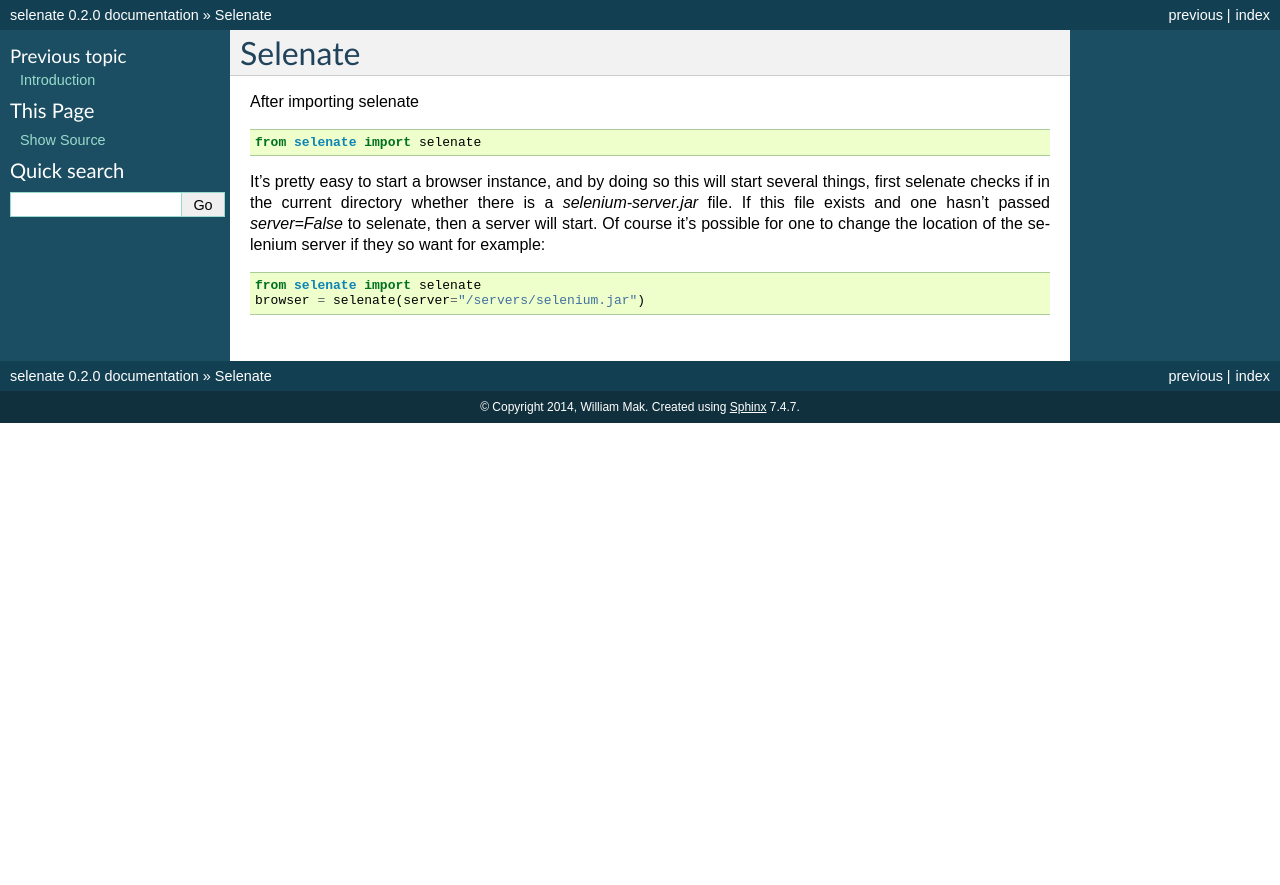
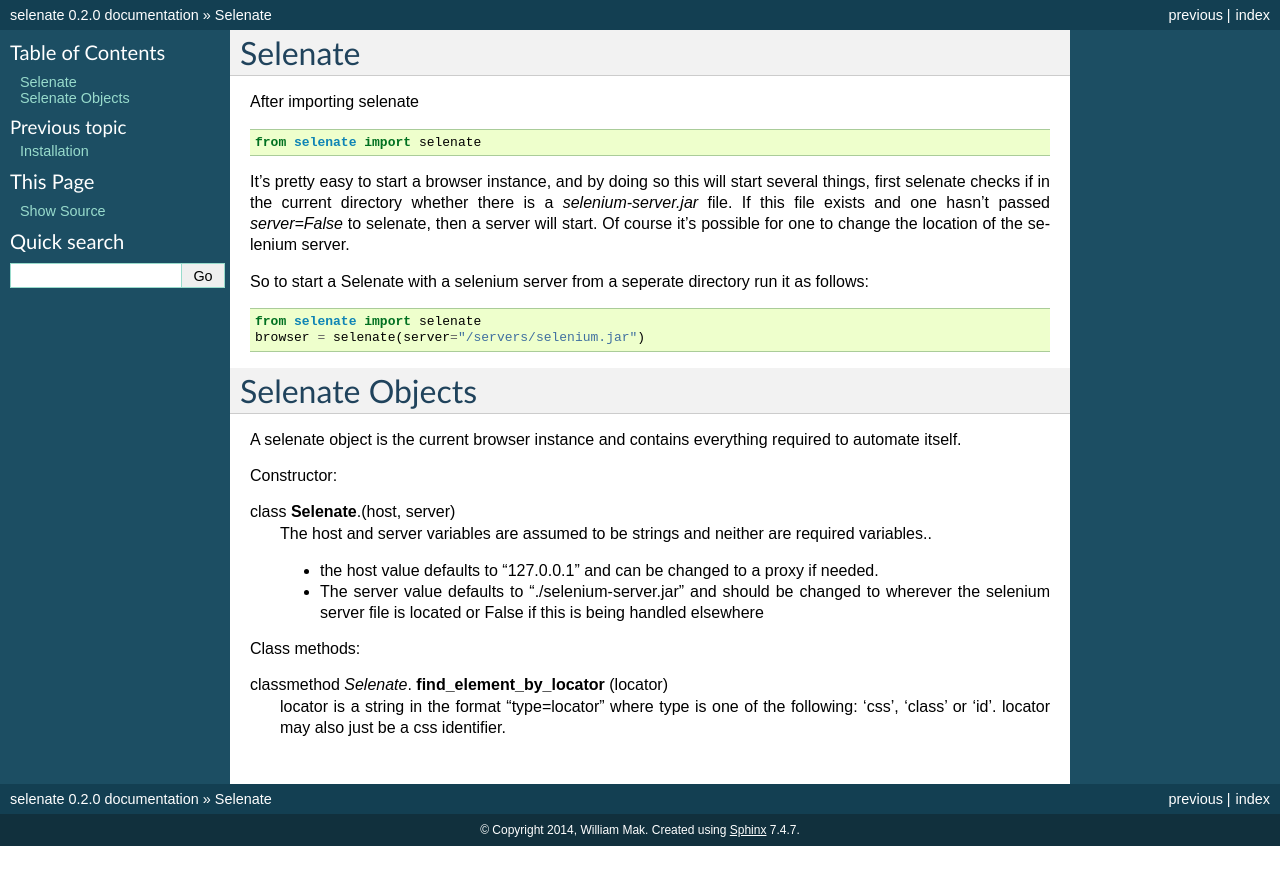
Before and after one commit to wmak/selenate, a Sphinx documentation site: the page built from docs/getting_started/selenate.rst, in a window 1280 px wide. Shown: the top 885 px of the page. Built offline with Sphinx 7.4.7, drawn with Linux system fonts in a browser that asks for light colours.

Commit message:
working on documentation

```diff
--- a/docs/getting_started/intro.rst
+++ b/docs/getting_started/intro.rst
@@ -1,6 +1,4 @@
-.. _intro
-
-Introduction
+Installation
 ============
 Selenate has dependencies on selenium, so at this point you should have
 installed selenate which in turn would have installed selenium. But if you
@@ -18,7 +16,7 @@
     pip install -U selenium
 
 Browser
-======
+=======
 Currently selenate only supports firefox so make sure that you have the most
 recent version installed
 
--- a/docs/getting_started/selenate.rst
+++ b/docs/getting_started/selenate.rst
@@ -13,10 +13,36 @@
 several things, first selenate checks if in the current directory whether there
 is a `selenium-server.jar` file. If this file exists and one hasn't passed
 `server=False` to selenate, then a server will start. Of course it's possible
-for one to change the location of the selenium server if they so want for
-example:
+for one to change the location of the selenium server.
+
+So to start a Selenate with a selenium server from a seperate directory run it
+as follows:
 
 .. code-block:: python
 
     from selenate import selenate
     browser = selenate(server="/servers/selenium.jar")
+
+Selenate Objects
+================
+A selenate object is the current browser instance and contains everything
+required to automate itself.
+
+Constructor:
+
+class **Selenate**.(host, server)
+    The host and server variables are assumed to be strings and neither are
+    required variables..
+
+    - the host value defaults to "127.0.0.1" and can be changed to a proxy if
+      needed.
+    - The server value defaults to "./selenium-server.jar" and should be changed
+      to wherever the selenium server file is located or False if this is being
+      handled elsewhere
+
+Class methods:
+
+classmethod *Selenate*. **find_element_by_locator** (locator)
+    locator is a string in the format "type=locator" where type is one of the
+    following: 'css', 'class' or 'id'. locator may also just be a css
+    identifier.
```
Also changed, not shown: other parts of docs/getting_started/intro.rst (+2 -2 lines).
